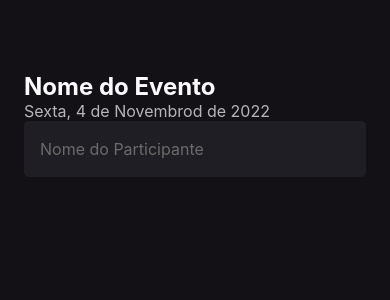
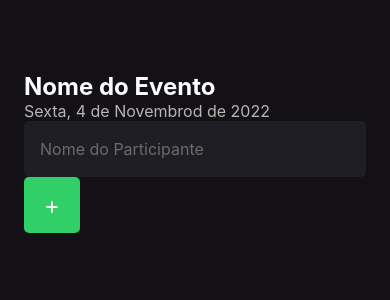
Before and after one commit to silasgon/imhere, a React Native app: screen / in a window 390 px wide. Shown: the top 300 px of the page. Built offline with nearby package versions, Linux system fonts and the light colour scheme.

Commit message:
Criando o form

```diff
--- a/src/screems/Home/index.tsx
+++ b/src/screems/Home/index.tsx
@@ -1,8 +1,13 @@
-import { Text, View, TextInput } from 'react-native';
+import { Text, View, TextInput, TouchableOpacity } from 'react-native';
 
 import { styles } from './styles';
 
 export function Home() {
+
+  function handleParticipantAdd(){
+    console.log("Você clicou no botão de Adicionar!")
+  }
+
   return (
     <View style={styles.container}>
       <Text style={styles.eventName}>
@@ -13,11 +18,15 @@
         Sexta, 4 de Novembrod de 2022
       </Text>
       <TextInput
-      style={styles.input}
-      placeholder="Nome do Participante"
-      placeholderTextColor="#6b6b6b"
-
+        style={styles.input}
+        placeholder="Nome do Participante"
+        placeholderTextColor="#6b6b6b"
       />
+      <TouchableOpacity style={styles.button} onPress={handleParticipantAdd}>
+        <Text style={styles.buttonText}>
+          +
+        </Text>
+      </TouchableOpacity>
     </View>
   );
 
--- a/src/screems/Home/styles.ts
+++ b/src/screems/Home/styles.ts
@@ -23,5 +23,17 @@
         color: '#fff',
         padding: 16,
         fontSize: 16
+    },
+    buttonText:{
+        color: '#fff',
+        fontSize: 24,
+    },
+    button: {
+        width: 56,
+        height: 56,
+        borderRadius:5,
+        backgroundColor: '#31CF67',
+        alignItems: "center",
+        justifyContent: 'center',
     }
 });
```
